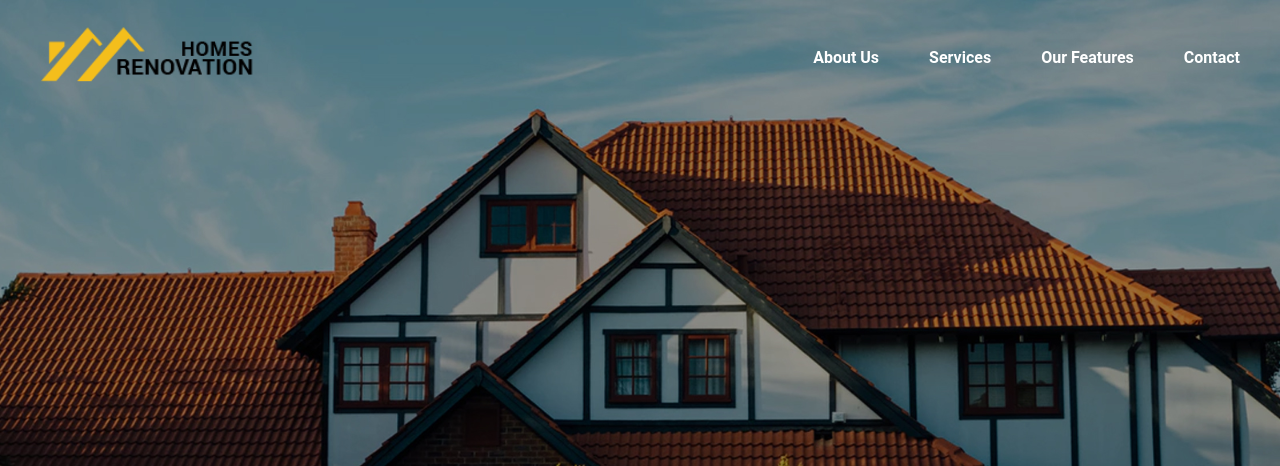
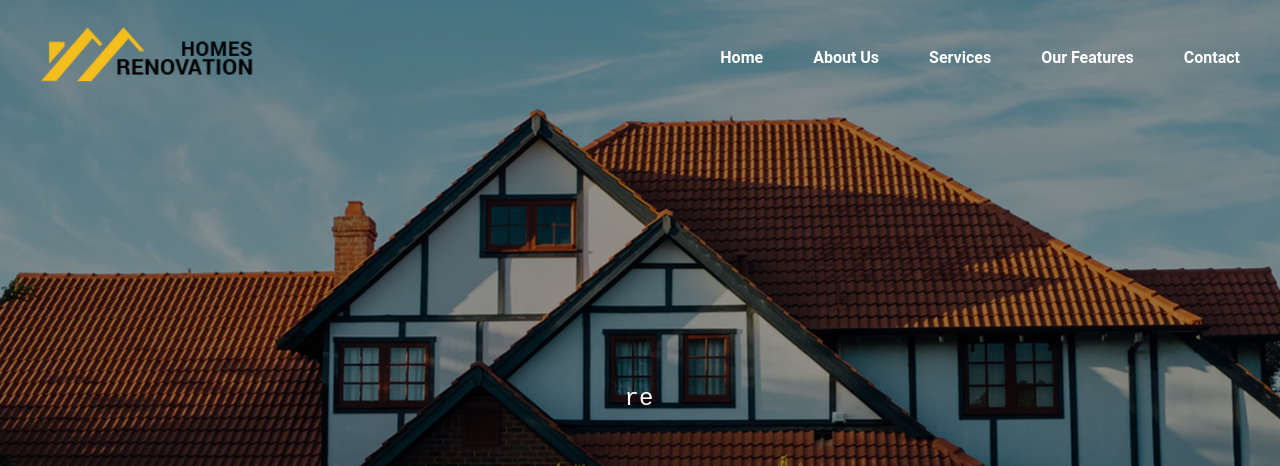
Before and after one commit to srijankarki07/renovation-site-mock-design, a Next.js app: page / in a window 1280 px wide. Shown: the top 466 px of the page. Built offline with nearby package versions, Linux system fonts and the light colour scheme.

Commit message:
add typing text effect

```diff
--- a/src/app/globals.css
+++ b/src/app/globals.css
@@ -65,7 +65,11 @@ p {
   }
 }
 /***************************header **********************/
-
+.container {
+  display: flex;
+  flex-direction: column;
+  height: 100vh;
+}
 .header {
   display: flex;
   justify-content: space-between;
@@ -131,6 +135,40 @@ p {
 .menu-toggle,
 .mobile-menu {
   display: none;
+}
+
+.typing-text {
+  position: absolute;
+  top: 50%;
+  left: 50%;
+  transform: translate(-50%, -50%);
+  text-align: center;
+}
+
+.typing-text p {
+  font-family: "Courier New", Courier, monospace;
+  font-size: 24px;
+  color: #fff;
+  white-space: wrap;
+  overflow: hidden;
+  border-right: 2px solid black;
+  display: inline-block;
+  animation: typing 3s steps(30) 1s 1 normal both, blink 0.7s step-end infinite;
+}
+
+@keyframes typing {
+  from {
+    width: 0;
+  }
+  to {
+    width: 100%;
+  }
+}
+
+@keyframes blink {
+  50% {
+    border-color: transparent;
+  }
 }
 
 @media (max-width: 768px) {
@@ -200,7 +238,6 @@ p {
   width: 100%;
   background-color: #f9f9f9;
   padding: 100px 50px;
-  margin-top: 100vh;
   color: #333;
 }
 
--- a/src/component/header.js
+++ b/src/component/header.js
@@ -8,12 +8,43 @@ export default function Header() {
   const [isMenuOpen, setIsMenuOpen] = useState(false);
   const [isScrolled, setIsScrolled] = useState(false);
 
+  const [typedText, setTypedText] = useState("");
+  const [index, setIndex] = useState(0);
+  const [charIndex, setCharIndex] = useState(0);
+
   const menu = [
+    { id: 1, path: "/#home", name: "Home" },
     { id: 2, path: "/#aboutUs", name: "About Us" },
     { id: 3, path: "/#services", name: "Services" },
     { id: 4, path: "/#features", name: "Our Features" },
     { id: 6, path: "/#contact", name: "Contact" },
   ];
+
+  const textToType = [
+    "Reimagine, Renovate, Revitalize",
+    "Transform Your Space, Elevate Your Living",
+    "Revamp Your Home, Redefine Your Lifestyle",
+    "Breathe New Life Into Your Home",
+    "From Dream to Reality: Expert Renovations",
+  ];
+  const typingSpeed = 150;
+
+  useEffect(() => {
+    const typingInterval = setInterval(() => {
+      if (charIndex < textToType[index].length) {
+        setTypedText((prevText) => prevText + textToType[index][charIndex]);
+        setCharIndex((prevCharIndex) => prevCharIndex + 1);
+      } else {
+        setTimeout(() => {
+          setCharIndex(0);
+          setIndex((prevIndex) => (prevIndex + 1) % textToType.length);
+          setTypedText("");
+        }, 1000);
+      }
+    }, typingSpeed);
+
+    return () => clearInterval(typingInterval);
+  }, [index, charIndex]);
 
   useEffect(() => {
     const handleScroll = () => {
@@ -32,6 +63,7 @@ export default function Header() {
   }, []);
 
   return (
+    <div className="container">
       <div className={`header ${isScrolled ? "scrolled" : ""}`}>
         <header className="logo">
           <Image
@@ -63,5 +95,9 @@ export default function Header() {
           ))}
         </div>
       </div>
+      <div className="typing-text">
+        <p>{typedText}</p>
+      </div>
+    </div>
   );
 }
```
Lines whose indentation alone changed are shown as unchanged.
